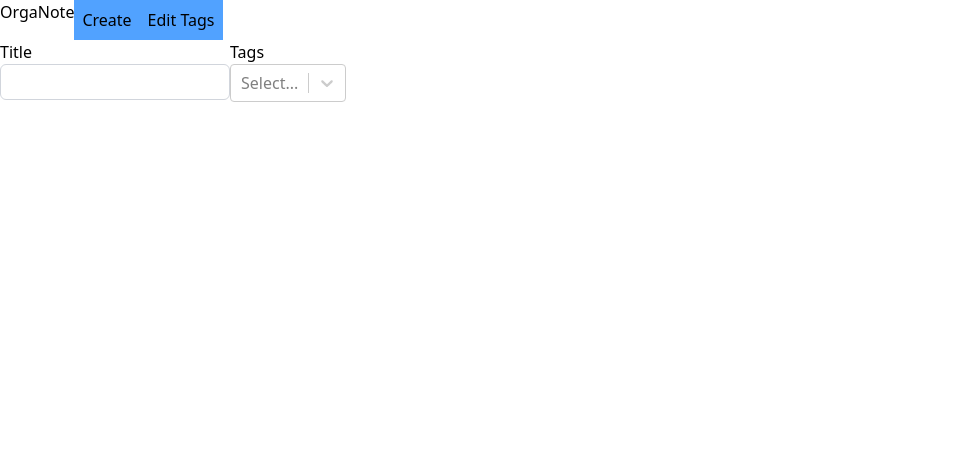
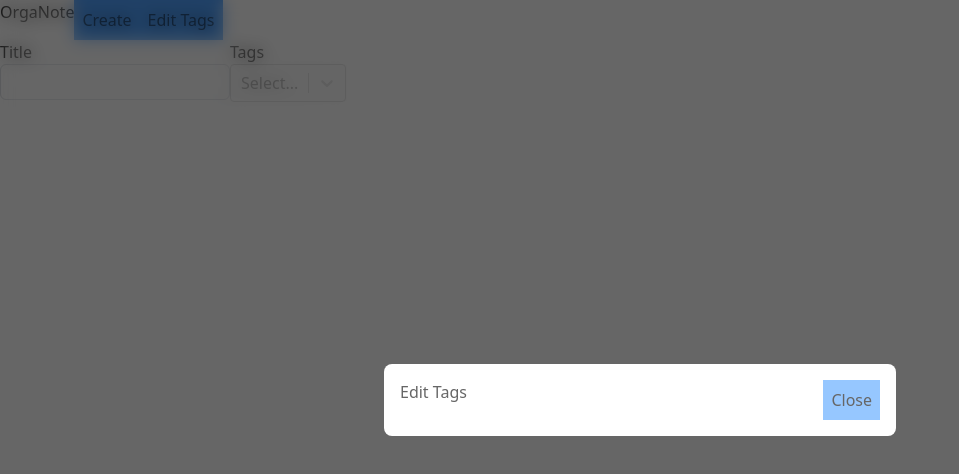
Before and after one commit to viviantangdev/organote, a React (Vite) app: page / in a window 1280 px wide. Both pictures are taken after a click on the button "Edit Tags". Shown: the top 474 px of the page, without its empty margins (0-959 px from the left). Built offline with nearby package versions, Linux system fonts and the light colour scheme.

Commit message:
edit tags

```diff
--- a/src/App.tsx
+++ b/src/App.tsx
@@ -43,40 +43,66 @@ function App() {
     });
   }
 
-  function onDeleteNote(id:string){
-    setNotes(prevNotes => {
-      return prevNotes.filter(note => note.id !== id);
-    })
+  function onDeleteNote(id: string) {
+    setNotes((prevNotes) => {
+      return prevNotes.filter((note) => note.id !== id);
+    });
   }
 
-  function addTag(tag: Tag) {
+  function onAddTag(tag: Tag) {
     setTags((prev) => [...prev, tag]);
   }
+
+  function onUpdateTag(id: string, label: string) {
+    setTags((prevTags) => {
+      return prevTags.map((tag) => {
+        if (tag.id === id) {
+          return { ...tag, label };
+        } else {
+          return tag;
+        }
+      });
+    });
+  }
+
+  function onDeleteTag(id: string) {
+    setTags((prevTags) => {
+      return prevTags.filter((tag) => tag.id !== id);
+    });
+  }
+
   return (
     <Routes>
       <Route
         path='/'
-        element={<NoteList availableTags={tags} notes={notesWithTags} />}
+        element={
+          <NoteList
+            availableTags={tags}
+            notes={notesWithTags}
+            onUpdateTag={onUpdateTag}
+            onDeleteTag={onDeleteTag}
+          />
+        }
       />
       <Route
         path='/new'
         element={
           <NewNote
             onSubmit={onCreateNote}
-            onAddTag={addTag}
+            onAddTag={onAddTag}
             availableTags={tags}
           />
         }
       />
 
       <Route path='/:id' element={<NoteLayout notes={notesWithTags} />}>
-        <Route index element={<Note onDelete={onDeleteNote}/>} />
+        <Route index element={<Note onDelete={onDeleteNote} />} />
         <Route
           path='edit'
           element={
             <EditNote
               onSubmit={onUpdateNote}
-              onAddTag={addTag}
+              onAddTag={onAddTag}
               availableTags={tags}
             />
           }
--- /dev/null
+++ b/src/EditTagsModal.tsx
@@ -0,0 +1,46 @@
+import type { Tag } from './types';
+
+type EditTagsProps = {
+  availableTags: Tag[];
+  handleClose: () => void;
+  onDeleteTag: (id: string) => void;
+  onUpdateTag: (id: string, label: string) => void;
+};
+
+const EditTagsModal = ({
+  availableTags,
+  handleClose,
+  onUpdateTag,
+  onDeleteTag,
+}: EditTagsProps) => {
+  return (
+    <div onClick={handleClose} className='backdrop'>
+      <div onClick={(e) => e.stopPropagation()} className='modal'>
+        <div className='flex justify-between'>
+          <h1>Edit Tags</h1>
+          <button type='button' onClick={() => handleClose()}>
+            Close
+          </button>
+        </div>
+        <div>
+          {availableTags.map((tag) => (
+            <div key={tag.id} className='flex'>
+              <input
+                id='tag'
+                name='tag'
+                type='text'
+                required
+                defaultValue={tag.label}
+                className='block min-w-0 grow bg-white py-1.5 pr-3 pl-1 text-base text-gray-900 placeholder:text-gray-400 focus:outline-none sm:text-sm/6'
+                onChange={(e) => onUpdateTag(tag.id, e.target.value)}
+              />
+              <button type='button' onClick={() => onDeleteTag(tag.id)}>&times;</button>
+            </div>
+          ))}
+        </div>
+      </div>
+    </div>
+  );
+};
+
+export default EditTagsModal;
--- a/src/NoteList.tsx
+++ b/src/NoteList.tsx
@@ -1,17 +1,26 @@
 import { useMemo, useState } from 'react';
 import { Link } from 'react-router-dom';
 import ReactSelect from 'react-select';
+import EditTagsModal from './EditTagsModal';
+import NoteCard from './NoteCard';
 import type { Note, Tag } from './types';
-import NoteCard from './NoteCard';
 
 type NoteListProps = {
   availableTags: Tag[];
   notes: Note[];
+  onUpdateTag: (id: string, label: string) => void;
+  onDeleteTag: (id: string) => void;
 };
 
-const NoteList = ({ availableTags, notes }: NoteListProps) => {
+const NoteList = ({
+  availableTags,
+  notes,
+  onUpdateTag,
+  onDeleteTag,
+}: NoteListProps) => {
   const [selectedTags, setSelectedTags] = useState<Tag[]>([]);
   const [title, setTitle] = useState<string>('');
+  const [isEditTagsModal, setIsEditTagsModal] = useState(false);
 
   const filteredNotes = useMemo(() => {
     return notes.filter((note) => {
@@ -36,7 +45,9 @@ const NoteList = ({ availableTags, notes }: NoteListProps) => {
         <Link to='/new'>
           <button type='button'>Create</button>
         </Link>
-        <button type='button'>Edit Tags</button>
+        <button type='button' onClick={() => setIsEditTagsModal(true)}>
+          Edit Tags
+        </button>
       </div>
 
       <div className='flex'>
@@ -83,10 +94,18 @@ const NoteList = ({ availableTags, notes }: NoteListProps) => {
       <div>
         {filteredNotes.map((note) => (
           <div key={note.id}>
-              <NoteCard id={note.id} title={note.title} tags={note.tags}/>
+            <NoteCard id={note.id} title={note.title} tags={note.tags} />
           </div>
         ))}
       </div>
+      {isEditTagsModal ? (
+        <EditTagsModal
+          availableTags={availableTags}
+          handleClose={() => setIsEditTagsModal(false)}
+          onDeleteTag={onDeleteTag}
+          onUpdateTag={onUpdateTag}
+        />
+      ) : null}
     </div>
   );
 };
--- a/src/hooks/useNote.tsx
+++ b/src/hooks/useNote.tsx
@@ -1,7 +1,7 @@
 import { useOutletContext } from "react-router-dom";
 import type { Note } from "../types";
 
-// Helper to use context notes
+// Helper to use context note
 export function useNote(){
     return useOutletContext<Note>();
 }
--- a/src/index.css
+++ b/src/index.css
@@ -1,5 +1,13 @@
-@import "tailwindcss";
+@import 'tailwindcss';
 
-button{
+button {
   @apply bg-blue-400 p-2;
 }
+
+.backdrop {
+  @apply fixed inset-0 z-[999] grid h-screen w-screen place-items-center bg-black opacity-60 backdrop-blur-sm transition-opacity duration-300;
+}
+
+.modal{
+  @apply relative m-4 p-4 w-2/5 rounded-lg bg-white shadow-sm;
+}
```
